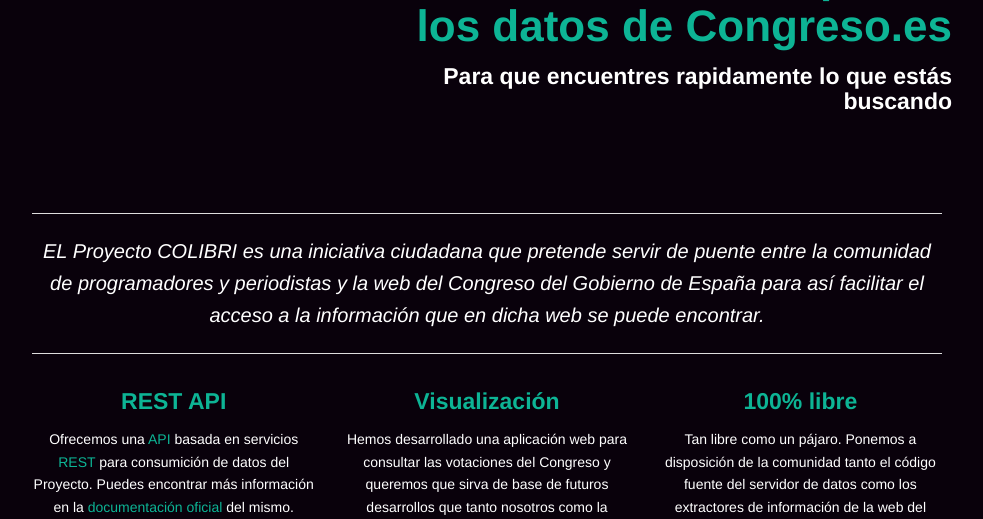
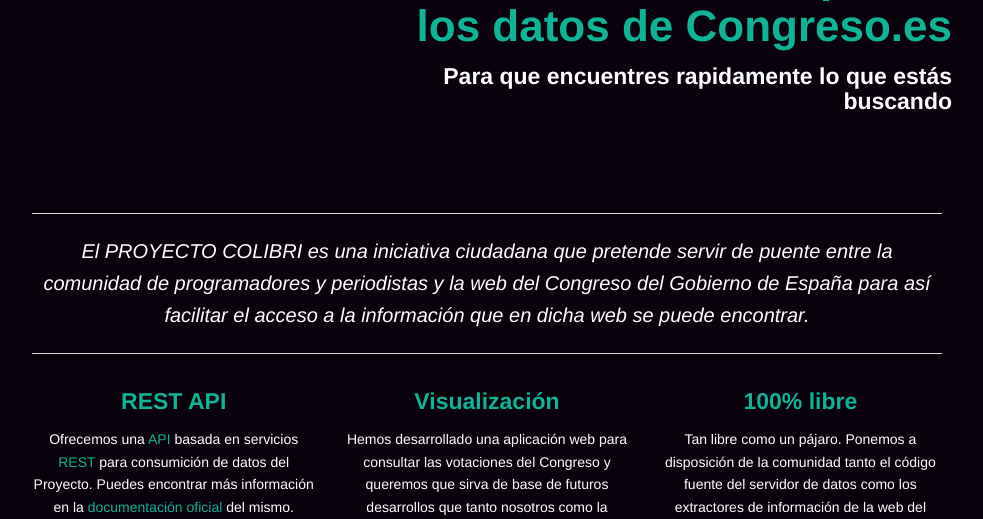
Before and after one commit to openkratio/proyecto-colibri, a Django app: template colibri/templates/main/index.html in a window 1280 px wide. Shown: the part 239-758 px from the top of the page, without its empty margins (153-1136 px from the left). Run offline with Django 3.2, Linux system fonts and the light colour scheme; the template is opened without the code that fills it, so the values that code supplies are empty; parts of the project's set-up code (start-up, migrations or seed data) failed here and were passed over; some libraries are stand-ins or nearby versions; some web fonts are replaced.

Commit message:
case consistency in HTML index page

```diff
--- a/colibri/templates/main/index.html
+++ b/colibri/templates/main/index.html
@@ -57,7 +57,7 @@
         </div>
       </div>
       <hr />
-      <p class="submain-text white-text center-text">EL Proyecto COLIBRI es una iniciativa ciudadana que pretende servir de puente entre la comunidad de programadores y periodistas y la web del Congreso del Gobierno de España para así facilitar el acceso a la información que en dicha web se puede encontrar.</p>
+      <p class="submain-text white-text center-text">El PROYECTO COLIBRI es una iniciativa ciudadana que pretende servir de puente entre la comunidad de programadores y periodistas y la web del Congreso del Gobierno de España para así facilitar el acceso a la información que en dicha web se puede encontrar.</p>
       <hr />
     </div>
   </div>
```
